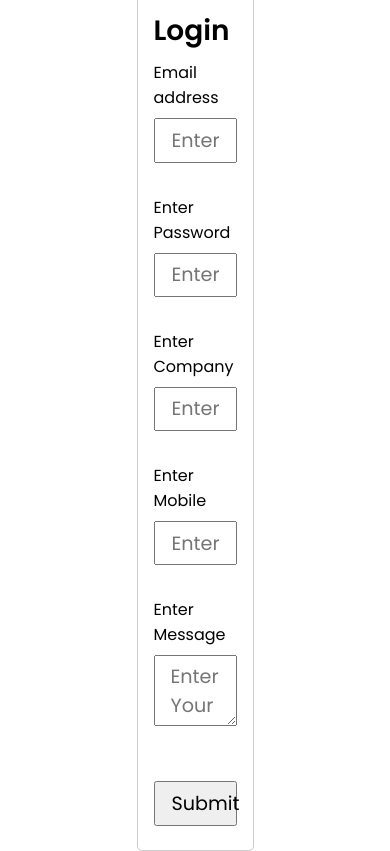
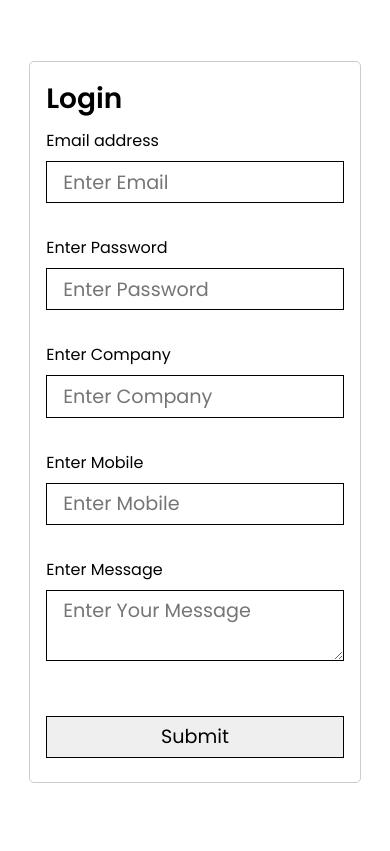
Before and after one commit to pantbros/dynamic-form-validation, a plain HTML site: page index.html in a window 390 px wide. Drawn offline with Linux system fonts and the light colour scheme.

Commit message:
changes to style

```diff
--- a/assets/css/style.css
+++ b/assets/css/style.css
@@ -53,13 +53,12 @@ span.error {
     font-weight: 600;
 }
 
-input,
-textarea,
-button[type="submit"]{
+input, textarea, button[type="submit"] {
     outline: none;
-    padding:.35rem 1rem;
+    padding: .35rem 1rem;
     font-size: 1.2rem;
     width: 100%;
+    border: 1px solid #000;
     font-family: inherit;
 }
 
@@ -74,3 +73,9 @@ body{
     align-items: center;
     justify-content: center;
 }
+
+@media screen and (min-width:360px) and (max-width:768px) {
+    .formWrapper{
+        width: 85%;
+    }
+}
```
